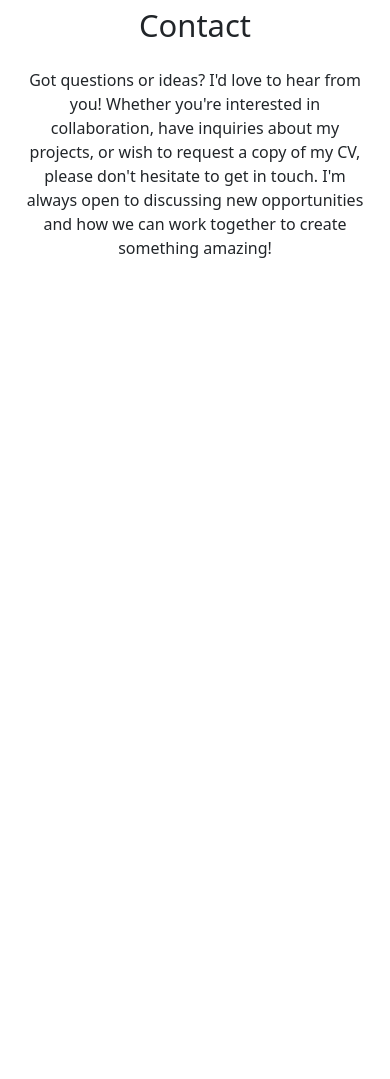
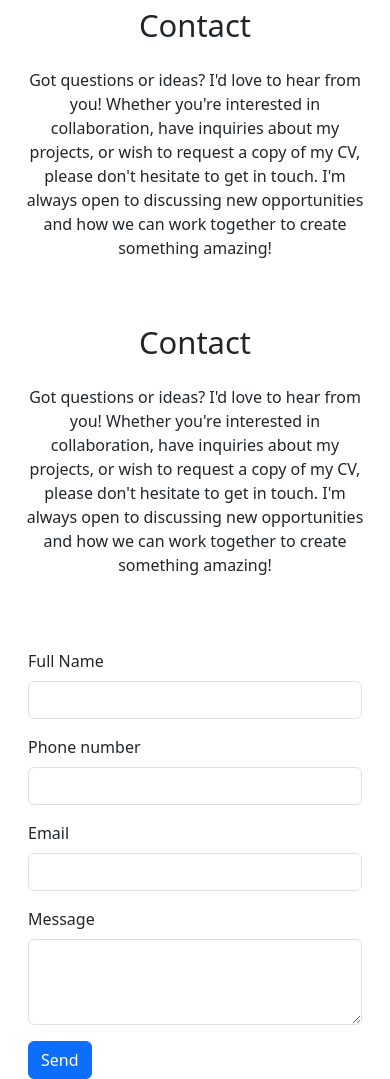
Before and after one commit to sognodoro/boot-strap, a plain HTML site: page index.html in a window 390 px wide. Shown: the part 2979-4058 px from the top of the page. Before the commit the page ends 3279 px from the top, so only its background shows below. Drawn offline with nearby package versions, Linux system fonts and the light colour scheme.

Commit message:
added form buttom/made responsive

```diff
--- a/index.html
+++ b/index.html
@@ -180,9 +180,41 @@
             <h1 class="display-5">Contact</h1>
             <p class="mt-4">Got questions or ideas? I'd love to hear from you! Whether you're interested in collaboration, have inquiries about my projects, or wish to request a copy of my CV, please don't hesitate to get in touch. I'm always open to discussing new opportunities and how we can work together to create something amazing!</p>
         </div>
-    </div>
-    <div class="col-12 col-md-10 col-lg-8 justify-content-center">
-        <!--Add your form-->
+   <!--Add your form-->
+   <footer id="contact" class="container">
+    <div class="row justify-content-center">
+        <div class="col-12 text-center my-4">
+            <h2 class="display-5">Contact</h2>
+            <p class="mt-4">Got questions or ideas? I'd love to hear from you! Whether you're
+                interested in collaboration, have inquiries about my projects, or
+                wish to request a copy of my CV, please don't hesitate to get in
+                touch. I'm always open to discussing new opportunities and how we
+                can work together to create something amazing!</p>
+        </div>
+
+            <!-- Add your form here -->
+            <form class="row g-3">
+                <div class="col-lg-4">
+                    <label for="full-name" class="form-label">Full Name</label>
+                    <input type="text" class="form-control" id="full-name">
+                </div>
+                <div class="col-lg-4">
+                    <label for="phonenumber" class="form-label">Phone number</label>
+                    <input type="number" class="form-control" id="phonenumber">
+                </div>
+                <div class="col-lg-4">
+                    <label for="email" class="form-label">Email</label>
+                    <input type="email" class="form-control" id="email">
+                </div>
+                <div class="col-12">
+                    <label for="message" class="form-label">Message</label>
+                    <textarea class="form-control" id="message" rows="3"></textarea>
+                </div>
+                <div class="col-12">
+                    <button type="submit" class="btn btn-primary">Send</button>
+                </div>
+            </form>
+        </div>
     </div>
 </footer>
 <!-- Bootstrap JS Script-->
```
